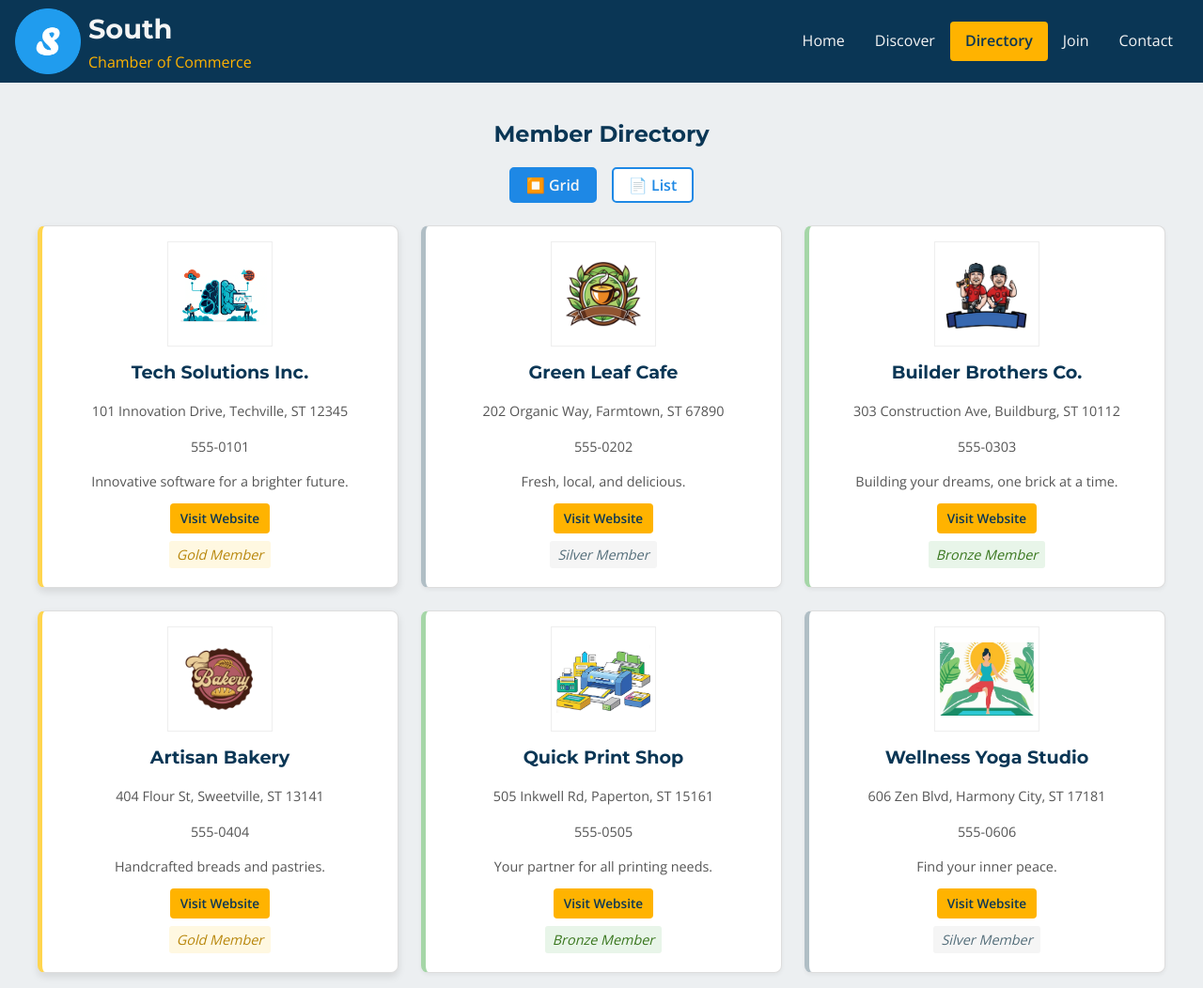
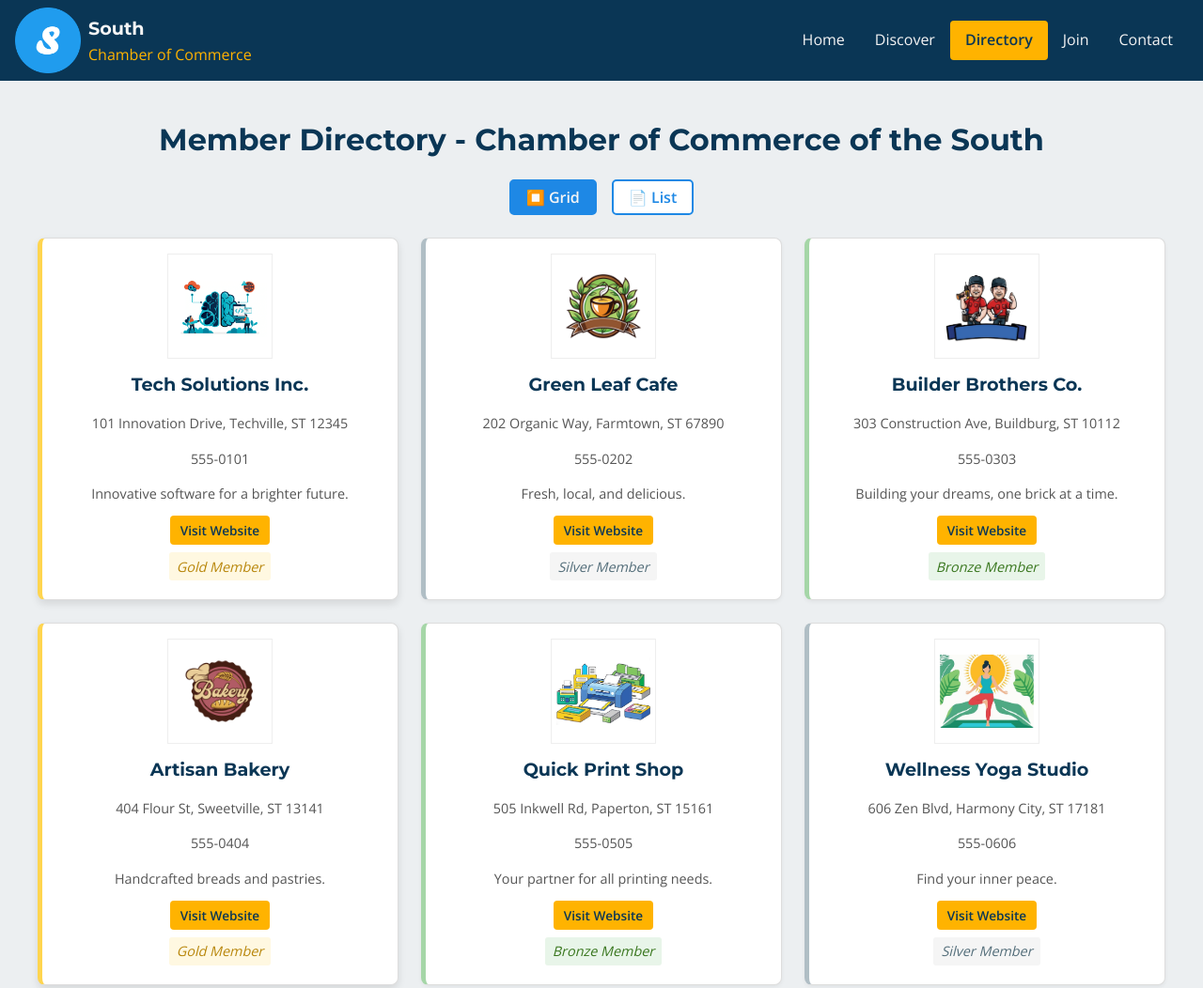
Before and after one commit to guimargonz/wdd231, a plain HTML site: page chamber/directory.html in a window 1280 px wide. Shown: the top 1052 px of the page at 94% size. Drawn offline with nearby package versions, Linux system fonts and the light colour scheme.

Commit message:
main tag - h1

```diff
--- a/chamber/directory.html
+++ b/chamber/directory.html
@@ -40,7 +40,7 @@
         <div class="logo-container">
             <img src="images/logo.png" alt="South Chamber Logo" id="chamber-logo">
             <div class="chamber-name">
-                <h1>South</h1>
+                <h2>South</h2>
                 <p>Chamber of Commerce</p>
             </div>
         </div>
@@ -57,7 +57,7 @@
     </header>
 
     <main class="directory-main">
-        <h2>Member Directory</h2>
+        <h1>Member Directory - Chamber of Commerce of the South</h1>
         <div class="view-toggle">
             <button id="grid-view-btn" class="active-view" aria-label="Grid View">⏹️ Grid</button>
             <button id="list-view-btn" aria-label="List View">📄 List</button>
--- a/chamber/styles/base.css
+++ b/chamber/styles/base.css
@@ -74,7 +74,7 @@ header {
     border-radius: 5px; /* Optional */
 }
 
-.chamber-name h1 {
+.chamber-name h2 {
     font-size: 1.2em;
     margin: 0;
     color: var(--text-light);
@@ -131,7 +131,7 @@ nav ul li a.active {
 main {
     padding: 1rem;
 }
-.directory-main h2 {
+.directory-main h1 {
     text-align: center;
     margin-bottom: 1rem;
 }
```
